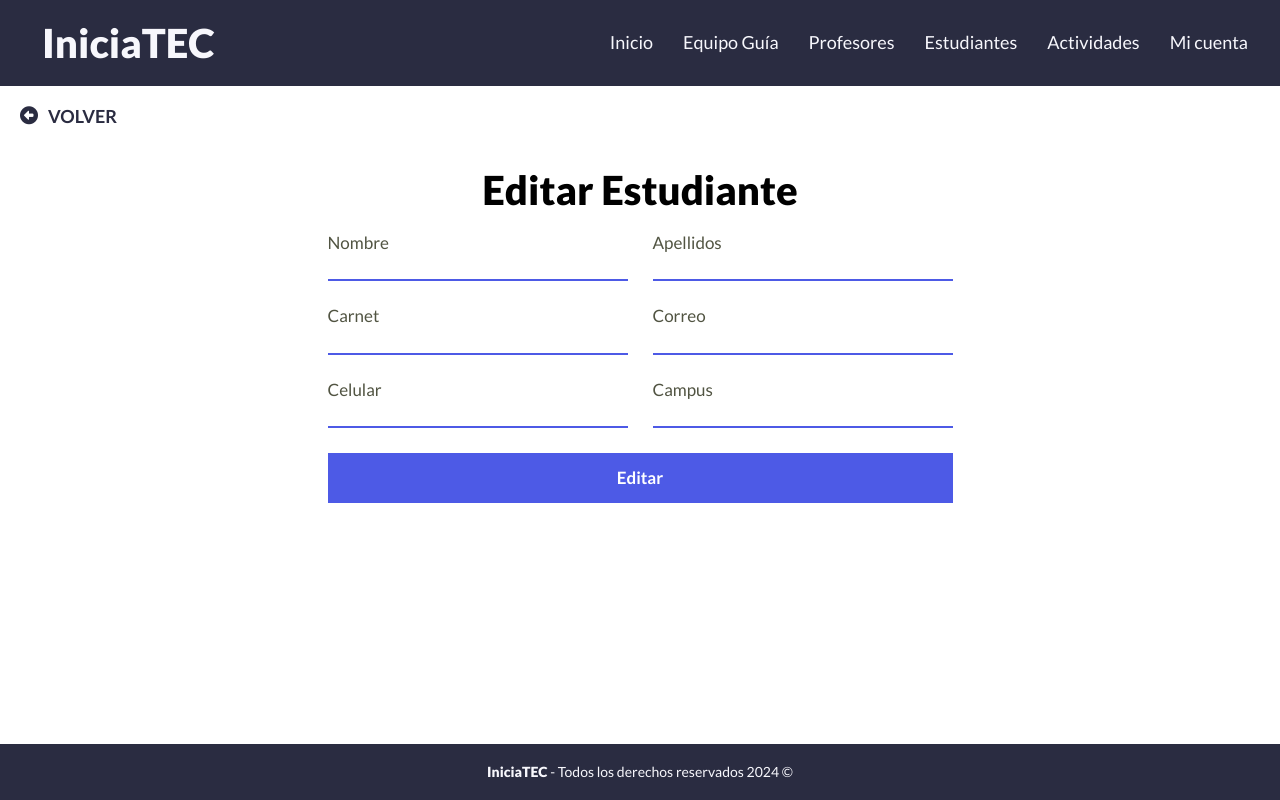
After one commit to LeonardoC1302/IniciaTEC, a PHP site: template WebApp/views/students/update.php in a window 1280 px wide. The commit adds this page. Run offline with PHP 8.4, Linux system fonts and the light colour scheme; the template is opened without the code that fills it, so the values that code supplies are empty; some libraries are stand-ins or nearby versions.

Commit message:
Students List & Edit

```diff
--- a/WebApp/includes/app.php
+++ b/WebApp/includes/app.php
@@ -10,4 +10,4 @@ $dotenv->safeLoad();
 require 'functions.php';
 require 'database.php';
 
-// ActiveRecord::setDB($db);
+ActiveRecord::setDB($db);
--- a/WebApp/public/index.php
+++ b/WebApp/public/index.php
@@ -24,4 +24,7 @@ $router->get('/account', [AuthController::class, 'account']);
 // Students routes
 $router->get('/students', [StudentsController::class, 'index']);
 
+$router->get('/students/update', [StudentsController::class, 'update']);
+$router->post('/students/update', [StudentsController::class, 'update']);
+
 $router->checkRoutes();
--- a/WebApp/src/scss/base/_globals.scss
+++ b/WebApp/src/scss/base/_globals.scss
@@ -23,3 +23,12 @@ img {
     width: 100%;
     height: auto;
 }
+.volver{
+    color: v.$primary-color;
+    font-size: 1.8rem;
+    display: flex;
+    gap: 1rem;
+    padding: 2rem;
+    text-transform: uppercase;
+    font-weight: v.$bold;
+}
--- a/WebApp/src/scss/pages/students/_index.scss
+++ b/WebApp/src/scss/pages/students/_index.scss
@@ -1 +1,2 @@
 @forward 'students';
+@forward 'update';
--- a/WebApp/src/scss/pages/students/_students.scss
+++ b/WebApp/src/scss/pages/students/_students.scss
@@ -13,5 +13,24 @@
     background-color: v.$white;
     padding: 2rem;
     border-radius: 1rem;
-    margin: 2rem;
+    margin: 2rem 2rem auto 2rem;
+
+    &_actions{
+        display: flex;
+        justify-content: space-between;
+        margin: 2rem;
+        &__register{
+            @include m.button(v.$accent-color, v.$white);
+            width: auto;
+        }
+        &__report{
+            @include m.button(v.$secondary-color, v.$white);
+            width: auto;
+        }
+    }
+
+    &__empty{
+        text-align: center;
+        font-size: 2rem;
+    }
 }
--- /dev/null
+++ b/WebApp/src/scss/pages/students/_update.scss
@@ -0,0 +1,35 @@
+@use 'base/mixins' as m;
+@use 'base/variables' as v;
+
+.edit_student{
+    display: flex;
+    flex-direction: column;
+    align-items: center;
+    flex-grow: 1;
+    @include m.container;
+    &__form{
+        @include m.grid(2, 2.5rem);
+        &__field{
+            display: flex;
+            flex-direction: column;
+        }
+        &__label{
+            margin-bottom: .2rem;
+            font-size: 1.7rem;
+            color: lighten(v.$black-color, 20%);
+        }
+        &__input{
+            width: 30rem;
+            border: none;
+            border-bottom: 2px solid v.$accent-color;
+            font-size: 2rem;
+            &:focus{
+                outline: none;
+            }
+        }
+        &__submit{
+            @include m.button(v.$accent-color, v.$white);
+            grid-column: span 2;
+        }
+    }
+}
--- a/WebApp/src/scss/ui/_index.scss
+++ b/WebApp/src/scss/ui/_index.scss
@@ -2,3 +2,4 @@
 @forward 'footer';
 @forward 'form';
 @forward 'table';
+@forward 'alerts';
--- /dev/null
+++ b/WebApp/src/scss/ui/alerts/_alerts.scss
@@ -0,0 +1,21 @@
+@use 'base/mixins' as m;
+@use 'base/variables' as v;
+
+.alert{
+    padding: 1.5rem 1.5rem 1.5rem 3rem;
+    text-transform: uppercase;
+    margin: 1rem 0;
+    font-size: 1.2rem;
+    font-weight: v.$bold;
+    width: 100%;
+    &--error{
+        background-color: lighten(v.$red, 20%);
+        border-left: .5rem solid v.$red;
+        color: v.$red;
+    }
+    &--success{
+        background-color: lighten(v.$green, 40%);
+        border-left: .5rem solid v.$green;
+        color: darken(v.$green, 20%);
+    }
+}
--- /dev/null
+++ b/WebApp/src/scss/ui/alerts/_index.scss
@@ -0,0 +1 @@
+@forward 'alerts';
--- /dev/null
+++ b/WebApp/views/students/update.php
@@ -0,0 +1,46 @@
+<a href="/students" class="volver">
+    <i class="fa-solid fa-circle-left"></i>
+    Volver
+</a>
+
+
+<div class="edit_student">
+    <?php
+        include_once __DIR__ . "/../templates/alerts.php";
+    ?>
+    <h1 class="student__title">Editar Estudiante</h1>
+
+    <form method="POSt" class="edit_student__form">
+        <div class="edit_student__form__field">
+            <label for="nombre" class="edit_student__form__label">Nombre</label>
+            <input type="text" id="nombre" name="nombre" class="edit_student__form__input" value=<?php echo $student->nombre; ?>>
+        </div>
+
+        <div class="edit_student__form__field">
+            <label for="apellidos" class="edit_student__form__label">Apellidos</label>
+            <input type="text" id="apellidos" name="apellidos" class="edit_student__form__input" value="<?php echo $student->apellidos; ?>">
+        </div>
+
+        <div class="edit_student__form__field">
+            <label for="carnet" class="edit_student__form__label">Carnet</label>
+            <input type="text" id="carnet" name="carnet" class="edit_student__form__input" value="<?php echo $student->carnet; ?>">
+        </div>
+
+        <div class="edit_student__form__field">
+            <label for="correo" class="edit_student__form__label">Correo</label>
+            <input type="email" id="correo" name="correo" class="edit_student__form__input" value="<?php echo $student->correo; ?>">
+        </div>
+
+        <div class="edit_student__form__field">
+            <label for="celular" class="edit_student__form__label">Celular</label>
+            <input type="text" id="celular" name="celular" class="edit_student__form__input" value="<?php echo $student->celular; ?>">
+        </div>
+
+        <div class="edit_student__form__field">
+            <label for="campus" class="edit_student__form__label">Campus</label>
+            <input type="text" id="campus" name="campus" class="edit_student__form__input" value="<?php echo $student->campus; ?>">
+        </div>
+
+        <button type="submit" class="edit_student__form__submit">Editar</button>
+    </form>
+</div>
--- /dev/null
+++ b/WebApp/views/templates/alerts.php
@@ -0,0 +1,9 @@
+<?php
+    foreach ($alerts as $key => $alert) {
+        foreach($alert as $msg){
+?>
+    <div class="alert alert--<?php echo $key; ?>"><?php echo $msg; ?></div>
+<?php
+        }
+    }
+?>
```
Also changed, not shown: WebApp/controllers/StudentsController.php (+64 -1 lines), WebApp/includes/database.php (+12 -12 lines), WebApp/models/Campus.php (added, +16 -0 lines), WebApp/models/Student.php (added, +46 -0 lines), WebApp/models/User.php (added, +30 -0 lines), WebApp/views/students/index.php (+12 -6 lines), WebApp/public/build/css/app.css, 1 other file.
